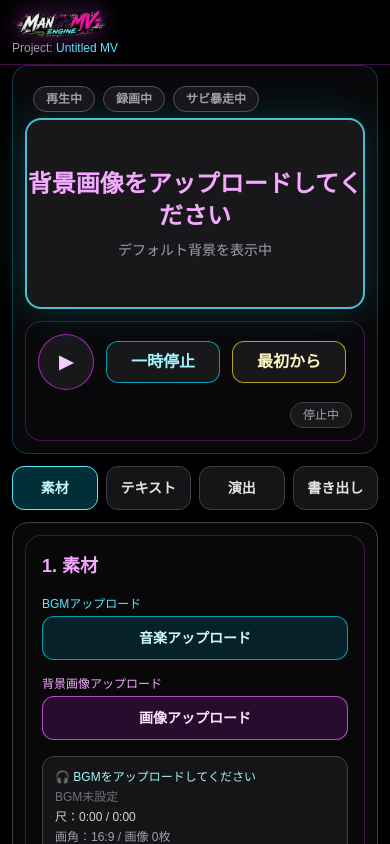
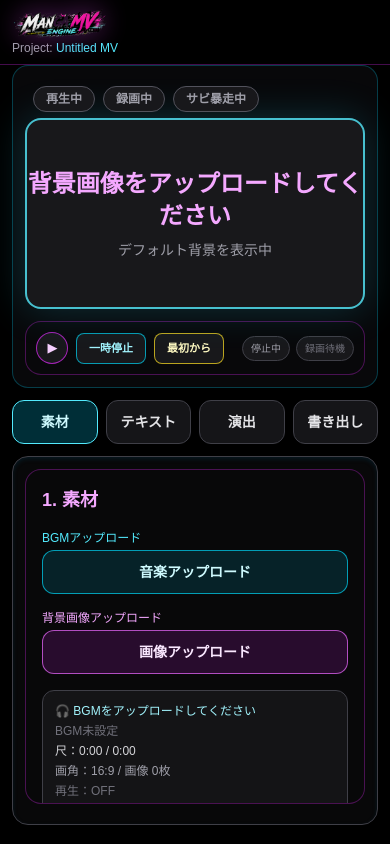
Before and after one commit to utugorou/manga-mv-engine, a Next.js app: page / in a window 390 px wide. Shown: the top 844 px of the page. Built offline with nearby package versions, Linux system fonts and the light colour scheme.

Commit message:
Refine mobile layout to keep preview visible while editing

```diff
--- a/app/page.tsx
+++ b/app/page.tsx
@@ -1726,6 +1726,7 @@ export default function Home() {
           <div className="mt-6 space-y-3">
             <ControlButtons
               isPlaying={isPlaying}
+              isRecording={isRecording}
               onPlay={handlePlay}
               onPause={handlePause}
               onReset={handleReset}
@@ -1864,8 +1865,8 @@ export default function Home() {
           </div>
         </div>
       </div>
-      <div className="md:hidden px-3 pb-4 overflow-x-hidden">
-        <div className="rounded-2xl border border-cyan-500/30 bg-zinc-950/95 p-3">
+      <div className="md:hidden flex h-[calc(100vh-72px)] h-[calc(100dvh-72px)] min-h-0 flex-col overflow-hidden px-3 pb-3">
+        <div className="shrink-0 rounded-2xl border border-cyan-500/30 bg-zinc-950/95 p-3">
           <PreviewStage
             previewSizeClass="w-full max-w-none aspect-video"
             chorusBoost={chorusBoost}
@@ -1894,9 +1895,9 @@ export default function Home() {
             bubbleScale={bubbleScale}
             flashActive={flashActive}
           />
-          <div className="mt-3"><ControlButtons isPlaying={isPlaying} onPlay={handlePlay} onPause={handlePause} onReset={handleReset} /></div>
+          <div className="mt-3"><ControlButtons isPlaying={isPlaying} isRecording={isRecording} onPlay={handlePlay} onPause={handlePause} onReset={handleReset} /></div>
         </div>
-        <div className="mt-3 grid grid-cols-4 gap-2">
+        <div className="mt-3 grid shrink-0 grid-cols-4 gap-2">
           {[
             { id: "assets", label: "素材" },
             { id: "text", label: "テキスト" },
@@ -1906,7 +1907,7 @@ export default function Home() {
             <button key={tab.id} onClick={() => setMobileTab(tab.id as "assets" | "text" | "effects" | "export")} className={`min-h-11 rounded-xl border text-sm font-bold ${mobileTab === tab.id ? "border-cyan-300 bg-cyan-500/25 text-cyan-100" : "border-zinc-700 bg-zinc-900/90 text-zinc-200"}`}>{tab.label}</button>
           ))}
         </div>
-        <div className="mt-3 rounded-2xl border border-zinc-700 bg-zinc-950/90 p-3 pb-5 [&_button]:min-h-11 [&_button]:text-sm [&_input]:min-h-11 [&_input]:text-base [&_select]:min-h-11 [&_select]:text-base [&_textarea]:min-h-11 [&_textarea]:text-base [&_input[type='range']]:min-h-8">
+        <div className="mt-3 min-h-0 flex-1 overflow-y-auto rounded-2xl border border-zinc-700 bg-zinc-950/90 p-3 pb-5 shadow-inner shadow-cyan-950/40 [&_button]:min-h-11 [&_button]:text-sm [&_input]:min-h-11 [&_input]:text-base [&_select]:min-h-11 [&_select]:text-base [&_textarea]:min-h-11 [&_textarea]:text-base [&_input[type='range']]:min-h-8">
           {mobileTab === "assets" ? (
             <UploadPanel
               handleImageUpload={handleImageUpload}
--- a/src/components/ControlButtons.tsx
+++ b/src/components/ControlButtons.tsx
@@ -1,11 +1,11 @@
-type Props = { isPlaying: boolean; onPlay: () => void; onPause: () => void; onReset: () => void };
+type Props = { isPlaying: boolean; isRecording: boolean; onPlay: () => void; onPause: () => void; onReset: () => void };
 
-export default function ControlButtons({ isPlaying, onPlay, onPause, onReset }: Props) {
+export default function ControlButtons({ isPlaying, isRecording, onPlay, onPause, onReset }: Props) {
   return (
-    <div className="flex flex-wrap items-center gap-3 rounded-2xl border border-fuchsia-500/30 bg-zinc-950/70 p-3">
+    <div className="flex flex-wrap items-center gap-2 rounded-2xl border border-fuchsia-500/30 bg-zinc-950/70 p-2.5 sm:gap-3 sm:p-3">
       <button
         onClick={onPlay}
-        className={`h-14 w-14 rounded-full font-black border transition-all text-lg ${
+        className={`h-8 w-8 rounded-full border text-xs font-black transition-all sm:h-14 sm:w-14 sm:text-lg ${
           isPlaying
             ? "bg-gradient-to-br from-fuchsia-500 to-pink-500 border-fuchsia-200 shadow-[0_0_24px_#d946ef] text-white"
             : "bg-zinc-900 border-fuchsia-500/70 hover:bg-fuchsia-500/20 text-fuchsia-200"
@@ -15,17 +15,24 @@ export default function ControlButtons({ isPlaying, onPlay, onPause, onReset }:
       </button>
       <button
         onClick={onPause}
-        className="px-6 py-2 rounded-xl font-bold border border-cyan-400/70 bg-zinc-900 hover:bg-cyan-500/20 text-cyan-200"
+        className="rounded-lg border border-cyan-400/70 bg-zinc-900 px-3 py-1.5 text-[11px] font-bold text-cyan-200 hover:bg-cyan-500/20 sm:rounded-xl sm:px-6 sm:py-2 sm:text-base"
       >
         一時停止
       </button>
       <button
         onClick={onReset}
-        className="px-6 py-2 rounded-xl font-bold border border-yellow-300/70 bg-zinc-900 hover:bg-yellow-400/20 text-yellow-100"
+        className="rounded-lg border border-yellow-300/70 bg-zinc-900 px-3 py-1.5 text-[11px] font-bold text-yellow-100 hover:bg-yellow-400/20 sm:rounded-xl sm:px-6 sm:py-2 sm:text-base"
       >
         最初から
       </button>
-      <span className={`ml-auto rounded-full px-3 py-1 text-xs border ${isPlaying ? "border-fuchsia-300 bg-fuchsia-500/20 text-fuchsia-100" : "border-zinc-700 bg-zinc-900 text-zinc-400"}`}>{isPlaying ? "再生中" : "停止中"}</span>
+      <div className="ml-auto flex items-center gap-1.5 text-[10px] sm:text-xs">
+        <span className={`rounded-full border px-2 py-1 ${isPlaying ? "border-fuchsia-300 bg-fuchsia-500/20 text-fuchsia-100" : "border-zinc-700 bg-zinc-900 text-zinc-400"}`}>
+          {isPlaying ? "再生中" : "停止中"}
+        </span>
+        <span className={`rounded-full border px-2 py-1 ${isRecording ? "border-rose-300 bg-rose-500/20 text-rose-100" : "border-zinc-700 bg-zinc-900 text-zinc-500"}`}>
+          {isRecording ? "録画中" : "録画待機"}
+        </span>
+      </div>
     </div>
   );
 }
```
